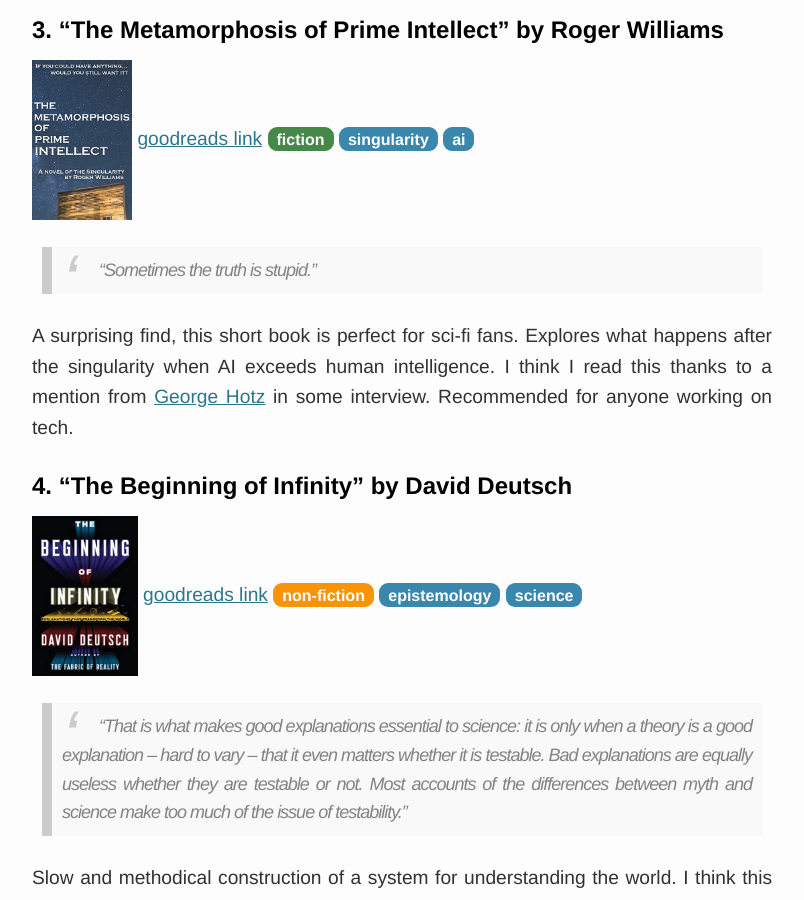
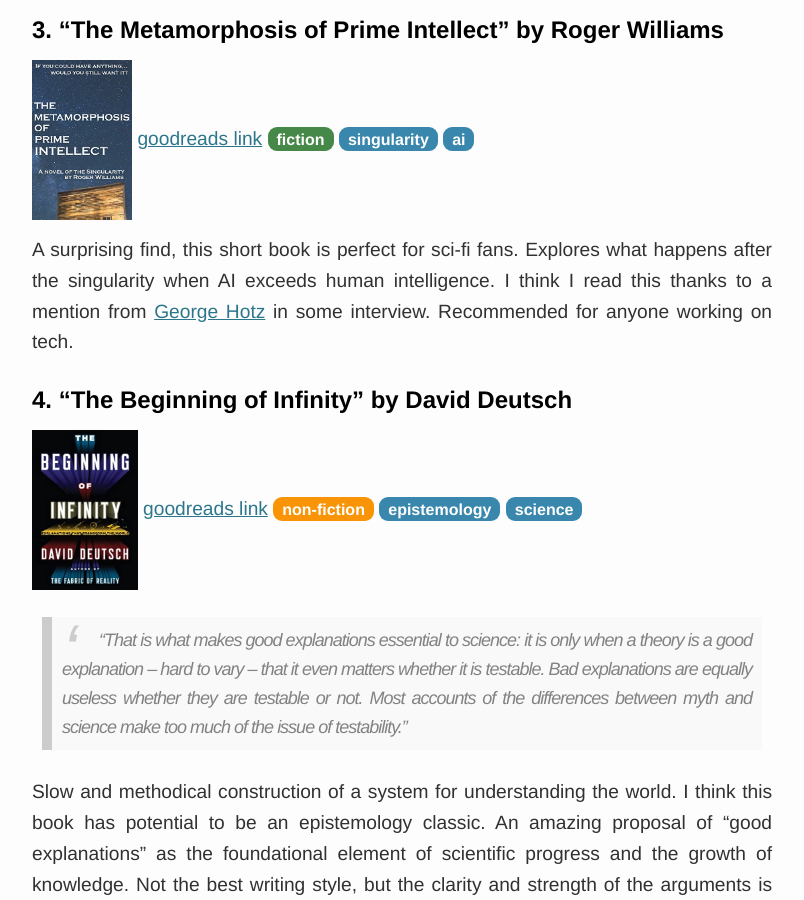
Before and after one commit to tobyornottobe/maraoz.github.io, a Jekyll site: the page built from _posts/2021-12-25-books-2021.md, in a window 1280 px wide and 900 px high, scrolled down 1883 px. Shown: the whole window, without its empty margins (238-1042 px from the left). Built offline with Jekyll 4.4.1, drawn with Linux system fonts in a browser that asks for light colours.

Commit message:
Update 2021-12-25-books-2021.md

```diff
--- a/_posts/2021-12-25-books-2021.md
+++ b/_posts/2021-12-25-books-2021.md
@@ -36,7 +36,6 @@ What an epic book. Must-read for people interested in cryptocurrencies. Already
 <img class="book" src="/img/books-2021/3.jpg">
 [goodreads link](https://www.goodreads.com/book/show/38897904-cryptonomicon)
 <span class="badge badge-success">fiction</span> <span class="badge badge-info">singularity</span> <span class="badge badge-info">ai</span>
-> “Sometimes the truth is stupid.”
 
 A surprising find, this short book is perfect for sci-fi fans. Explores what happens after the singularity when AI exceeds human intelligence. I think I read this thanks to a mention from [George Hotz](https://en.wikipedia.org/wiki/George_Hotz) in some interview. Recommended for anyone working on tech.
 
```
